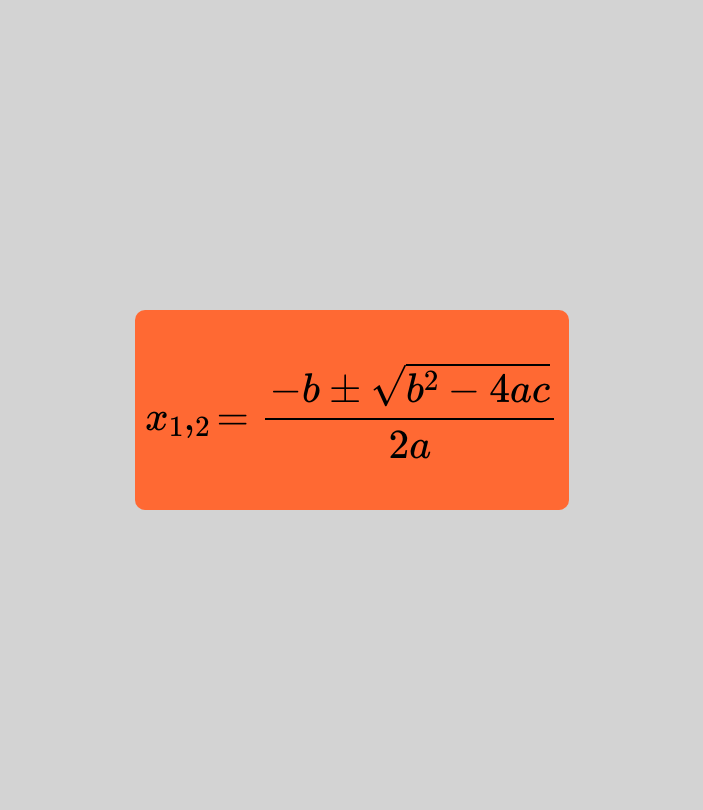
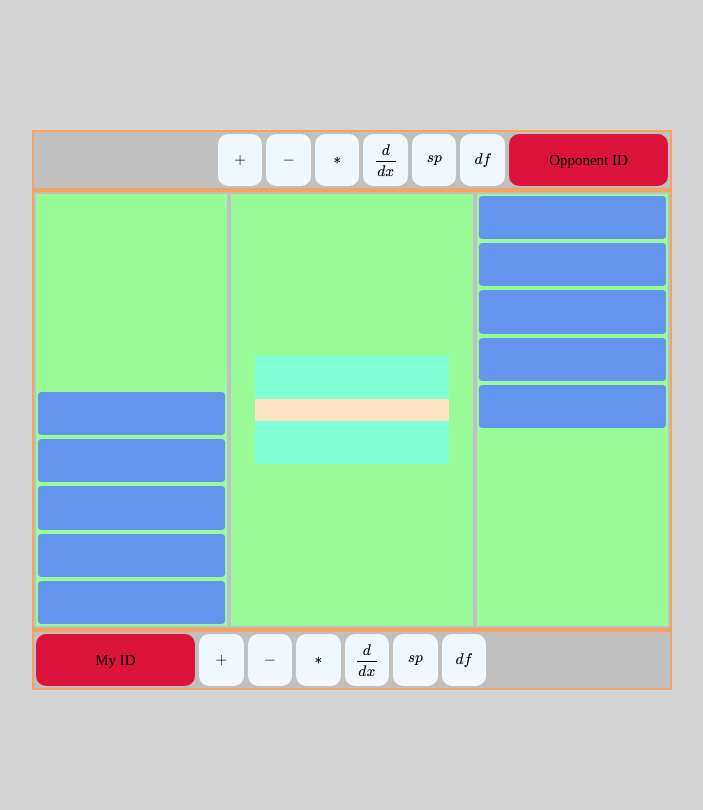
Before and after one commit to DushkaF/MJ-math-game, a Flask app: template app/templates/index.html in a window 1280 px wide. Shown: the whole page, without its empty margins (288-991 px from the left). Run offline with Flask 2, Linux system fonts and the light colour scheme; the template is opened without the code that fills it, so the values that code supplies are empty; parts of the project's set-up code (start-up, migrations or seed data) failed here and were passed over.

Commit message:
update visual interface

```diff
--- a/app/static/style/style.css
+++ b/app/static/style/style.css
@@ -1,8 +1,9 @@
-*{
+* {
     box-sizing: border-box;
 }
 
-html, body {
+html,
+body {
     width: 100%;
     height: 100%;
     background: lightgray;
@@ -11,7 +12,7 @@ html, body {
     font-family: var(--font-sans);
 }
 
-.main{
+.main {
     display: flex;
     margin: 10px auto;
     flex-direction: column;
@@ -20,16 +21,116 @@ html, body {
     align-items: center;
 }
 
-.laTeX_button{
+.gamePlace {
+    background-color: sandybrown;
+    width: 50%;
+    height: 70%;
+    display: flex;
+    flex-direction: column;
+    justify-content: space-between;
+}
+
+.row {
+    height: 10%;
+    background-color: silver;
+    margin: 2px;
+}
+
+.operands {
+    display: flex;
+    flex-direction: row;
+}
+
+.opponentOp {
+    justify-content: flex-end;
+}
+
+.IOp {
+    justify-content: flex-start;
+}
+
+.operand {
+    margin: 2px;
+    width: 7%;
+    background-color: aliceblue;
     display: flex;
     justify-content: center;
-    background: rgb(255, 105, 51);
+    align-items: center;
     border-radius: 10px;
     text-align: center;
 }
 
-.TeX{
-    padding: 10px;
+.ID {
+    flex-basis: 25%;
+    background-color: crimson;
+    margin: 2px;
+    display: flex;
+    justify-content: center;
+    align-items: center;
+    border-radius: 10px;
+    text-align: center;
+}
+
+.IDbox {
+    padding: 1px;
     display: inline-flex;
-    font-size: 40px;
+    font-size: 15px;
 }
+
+.valuePlace {
+    flex-grow: 1;
+    display: flex;
+    flex-direction: row;
+    justify-content: space-between;
+}
+
+.valuesBox {
+    margin: 2px;
+    background-color: palegreen;
+    width: 30%;
+    display: flex;
+}
+
+.centerBox {
+    flex-grow: 1;
+    justify-content: center;
+    align-items: center;
+}
+
+.infoPlace {
+    width: 80%;
+    height: 25%;
+    display: flex;
+    flex-direction: column;
+    justify-content: space-between;
+    background-color: bisque;
+}
+
+.infoBox {
+    height: 40%;
+    text-align: center;
+    background-color: aquamarine;
+}
+
+.IVal {
+    flex-direction: column;
+    justify-content: flex-end;
+}
+
+.opponentVal {
+    flex-direction: column;
+    justify-content: flex-start;
+}
+
+.value {
+    margin: 2px;
+    height: 10%;
+    background-color: cornflowerblue;
+    border-radius: 4px;
+}
+
+.TeX {
+    padding: 1px;
+    display: inline-flex;
+    font-size: 15px;
+}
--- a/app/templates/index.html
+++ b/app/templates/index.html
@@ -13,9 +13,100 @@
 
 <body>
     <div class="main">
-        <div class="laTeX_button" id="D">
-            <div class="TeX">
-                $$x_1,_2 = {-b \pm \sqrt{b^2-4ac} \over 2a}$$
+        <div class="gamePlace">
+            <div class="row operands opponentOp">
+                <div class="operand" id="D">
+                    <div class="TeX">
+                        $$+$$
+                    </div>
+                </div>
+                <div class="operand" id="D">
+                    <div class="TeX">
+                        $$-$$
+                    </div>
+                </div>
+                <div class="operand" id="D">
+                    <div class="TeX">
+                        $$*$$
+                    </div>
+                </div>
+                <div class="operand" id="D">
+                    <div class="TeX">
+                        $$d \over dx$$
+                    </div>
+                </div>
+                <div class="operand" id="D">
+                    <div class="TeX">
+                        $$sp$$
+                    </div>
+                </div>
+                <div class="operand" id="D">
+                    <div class="TeX">
+                        $$df$$
+                    </div>
+                </div>
+                <div class="ID opponentID">
+                    <div class="IDbox">Opponent ID</div>
+                </div>
+            </div>
+            <div class="row valuePlace">
+                <div class="valuesBox IVal">
+                    <div class="value"></div>
+                    <div class="value"></div>
+                    <div class="value"></div>
+                    <div class="value"></div>
+                    <div class="value"></div>
+                </div>
+
+                <div class="valuesBox centerBox">
+                    <div class="infoPlace">
+                        <div class="infoBox message"></div>
+                        <div class="infoBox time"></div>
+                    </div>
+                </div>
+
+                <div class="valuesBox opponentVal">
+                    <div class="value"></div>
+                    <div class="value"></div>
+                    <div class="value"></div>
+                    <div class="value"></div>
+                    <div class="value"></div>
+                </div>
+            </div>
+            <div class="row operands IOp">
+                <div class="ID IID">
+                    <div class="IDbox">My ID</div>
+                </div>
+                <div class="operand" id="D">
+                    <div class="TeX">
+                        $$+$$
+                    </div>
+                </div>
+                <div class="operand" id="D">
+                    <div class="TeX">
+                        $$-$$
+                    </div>
+                </div>
+                <div class="operand" id="D">
+                    <div class="TeX">
+                        $$*$$
+                    </div>
+                </div>
+                <div class="operand" id="D">
+                    <div class="TeX">
+                        $$d \over dx$$
+                    </div>
+                </div>
+                <div class="operand" id="D">
+                    <div class="TeX">
+                        $$sp$$
+                    </div>
+                </div>
+                <div class="operand" id="D">
+                    <div class="TeX">
+                        $$df$$
+                    </div>
+                </div>
             </div>
         </div>
     </div>
```
